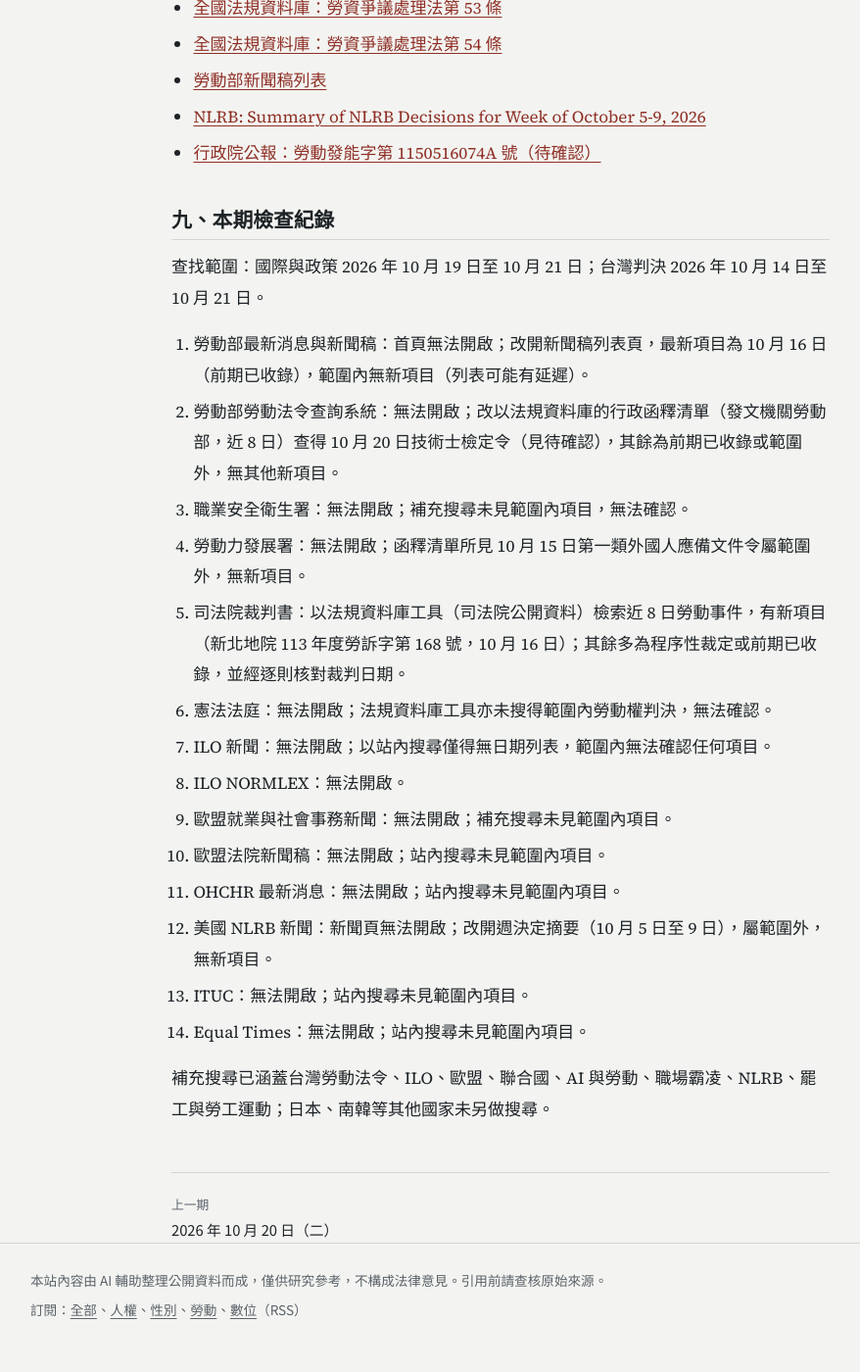
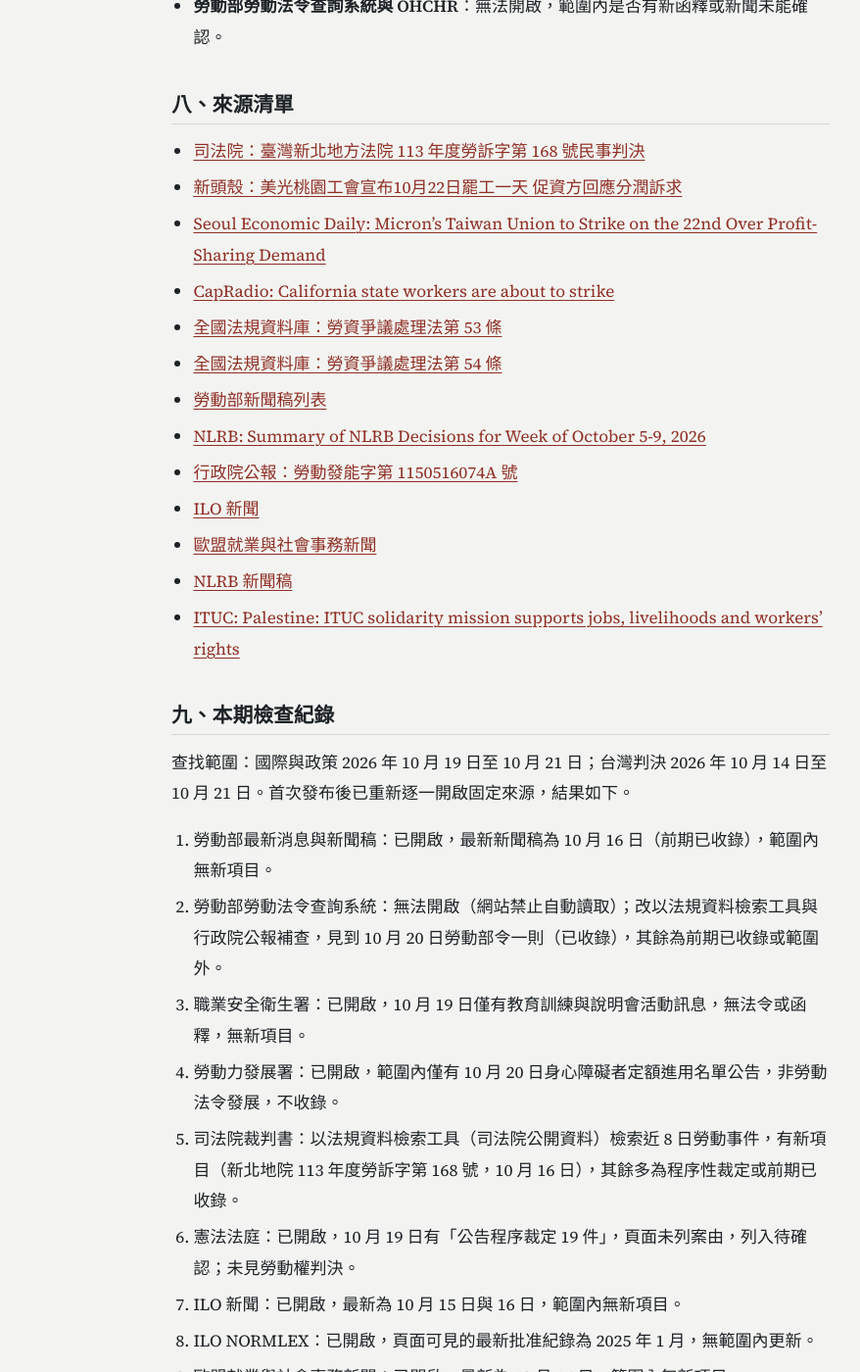
Before and after one commit to chadfan1004/Newsletter-for-international-human-rights-law-gender-theory-and-labour-law, a Jekyll site: the page built from _posts/2026-10-21-labour.md, in a window 1280 px wide and 1400 px high, scrolled down 4694 px. Shown: the whole window at 98% size, without its empty margins (129-1007 px from the left). Built offline with Jekyll 4.4.1, drawn with Linux system fonts in a browser that asks for light colours; some of the changed text lies outside the part shown.

Commit message:
Update labour 2026-10-21 after re-checking sources

```diff
--- a/_posts/2026-10-21-labour.md
+++ b/_posts/2026-10-21-labour.md
@@ -4,12 +4,12 @@
 date: 2026-10-21 04:00:00 +0800
 categories: [labour]
 tags: [罷工, 工會, 勞動事件, 勞基法, 台灣]
-summary: "美光桃園工會宣布 10 月 22 日罷工一天，要求資方具體回應分潤訴求；新北地院判決認定按件計酬的車縫作業員與公司間為承攬而非勞動契約；加州 SEIU Local 1000 預定 10 月 21 日發動一日罷工。本期多數官方來源網站無法開啟，詳見檢查紀錄。"
+summary: "美光桃園工會宣布 10 月 22 日罷工一天，要求資方具體回應分潤訴求；新北地院判決認定按件計酬的車縫作業員與公司間為承攬而非勞動契約；加州 SEIU Local 1000 預定 10 月 21 日發動一日罷工。"
 ---
 
 > 本期查找範圍：國際與政策發展為台北時間 2026 年 10 月 19 日至 10 月 21 日（週三，往前 48 小時）；台灣法院判決為 2026 年 10 月 14 日至 10 月 21 日新公開者。10 月 20 日出刊的前期已收錄的項目不重複列入。
 >
-> 提醒：本期執行環境無法開啟多數固定來源首頁（需權限而無人核准），ILO、歐盟、聯合國、憲法法庭等欄目的「本日無新發展」僅代表在可查得的來源中未確認到範圍內項目，不代表確定沒有，請見第九節檢查紀錄。
+> 提醒：本期於首次發布後已重新逐一檢查固定來源。勞動部法令查詢系統（網站禁止自動讀取）與 OHCHR（讀取錯誤）仍無法開啟，這兩項的結論僅供參考，請見第九節檢查紀錄。
 
 ## 一、今日重點
 
@@ -21,7 +21,13 @@
 
 ### 法令與函釋
 
-本日無在範圍內可確認的新函釋或修法。勞動部令「技術士技能檢定職業潛水職類申請檢定資格」之修正（10 月 20 日）因無法開啟原始頁面，列入第七節待確認。
+**修正「技術士技能檢定職業潛水職類申請檢定資格」（勞動部 115 年 10 月 20 日勞動發能字第 1150516074A 號）｜2026 年 10 月 20 日**
+
+- 摘要：勞動部於 10 月 20 日公告修正職業潛水職類技術士技能檢定的申請檢定資格，自公告日起生效，刊登於行政院公報第 32 卷第 194 期。公報頁面僅載明標題、字號與生效方式，具體修正內容本期未能取得。
+- 法律意義：屬依行政程序法第 159 條第 2 項第 2 款公告的行政規則，規範技能檢定的報考資格，與勞動關係本身距離較遠；從事潛水作業的事業單位在僱用及訓練潛水人員時，宜留意報考資格變動對證照取得的影響。
+- 來源：[行政院公報](https://gazette.nat.gov.tw/egFront/detail.do?metaid=168987)
+
+其餘本日無在範圍內可確認的新函釋或修法。
 
 ### 勞動法庭判決
 
@@ -39,19 +45,19 @@
 
 ### ILO
 
-本日無新發展（未能於原始頁面確認範圍內項目）。
+本日無新發展。ILO 新聞頁最新三則為 10 月 15 日與 16 日（10 月 16 日東南亞移工招募一則已於前期收錄）；NORMLEX 頁面可見的最新批准紀錄為 2025 年 1 月，無範圍內更新。
 
 ### 聯合國
 
-本日無新發展（未能於原始頁面確認範圍內項目）。
+本日無新發展（OHCHR 頁面無法開啟，未能確認）。
 
 ### 歐盟
 
-本日無新發展（未能於原始頁面確認範圍內項目）。
+本日無新發展。歐盟就業與社會事務新聞最新為 10 月 16 日與 10 月 13 日，歐盟法院新聞稿頁面未載明日期，未見可確認屬範圍內的勞動案件。
 
 ### 其他國家
 
-本日無新發展。美國 NLRB 官網可開啟的最新週決定摘要為 10 月 5 日至 9 日，屬範圍外。
+本日無新發展。NLRB 新聞稿最新一則為 10 月 19 日的人事任命，無實體法律內容；可開啟的最新週決定摘要為 10 月 5 日至 9 日，屬範圍外。ITUC 10 月 19 日刊出秘書長訪問巴勒斯坦的聲援任務報導，屬倡議性質，未涉及具體法律或政策變動，故不收錄。
 
 ## 四、勞工運動與罷工
 
@@ -84,9 +90,9 @@
 
 ## 七、待確認
 
-- **勞動部令「修正技術士技能檢定職業潛水職類申請檢定資格，並自即日生效」（勞動發能字第 1150516074A 號，日期 2026 年 10 月 20 日）**：僅在法規資料檢索工具的行政院公報清單中看到標題、字號與日期，開啟公報原始頁面時需要權限而失敗，未能核對。內容屬技能檢定資格，與勞動法核心議題關聯較低。連結：[行政院公報](https://gazette.nat.gov.tw/egFront/detail.do?metaid=168987)
 - **加州 SEIU Local 1000 罷工是否實際進行**：截稿時僅有 10 月 20 日的預告報導。
-- **ILO、歐盟、聯合國、憲法法庭等來源**：因無法開啟首頁而未能確認範圍內是否有新項目。
+- **憲法法庭 10 月 19 日「公告程序裁定 19 件」**：首頁只列標題，未顯示案由，無法判斷是否涉及勞動權。
+- **勞動部勞動法令查詢系統與 OHCHR**：無法開啟，範圍內是否有新函釋或新聞未能確認。
 
 ## 八、來源清單
 
@@ -98,25 +104,29 @@
 - [全國法規資料庫：勞資爭議處理法第 54 條](https://law.moj.gov.tw/LawClass/LawSingle.aspx?pcode=N0020007&flno=54)
 - [勞動部新聞稿列表](https://www.mol.gov.tw/1607/1632/1633/)
 - [NLRB: Summary of NLRB Decisions for Week of October 5-9, 2026](https://www.nlrb.gov/cases-decisions/weekly-summaries-decisions/summary-of-nlrb-decisions-for-week-of-october-5-9-2026)
-- [行政院公報：勞動發能字第 1150516074A 號（待確認）](https://gazette.nat.gov.tw/egFront/detail.do?metaid=168987)
+- [行政院公報：勞動發能字第 1150516074A 號](https://gazette.nat.gov.tw/egFront/detail.do?metaid=168987)
+- [ILO 新聞](https://www.ilo.org/resource/news)
+- [歐盟就業與社會事務新聞](https://employment-social-affairs.ec.europa.eu/news)
+- [NLRB 新聞稿](https://www.nlrb.gov/news-publications/news/news-releases)
+- [ITUC: Palestine: ITUC solidarity mission supports jobs, livelihoods and workers' rights](https://www.ituc-csi.org/palestine-ituc-solidarity-mission)
 
 ## 九、本期檢查紀錄
 
-查找範圍：國際與政策 2026 年 10 月 19 日至 10 月 21 日；台灣判決 2026 年 10 月 14 日至 10 月 21 日。
+查找範圍：國際與政策 2026 年 10 月 19 日至 10 月 21 日；台灣判決 2026 年 10 月 14 日至 10 月 21 日。首次發布後已重新逐一開啟固定來源，結果如下。
 
-1. 勞動部最新消息與新聞稿：首頁無法開啟；改開新聞稿列表頁，最新項目為 10 月 16 日（前期已收錄），範圍內無新項目（列表可能有延遲）。
-2. 勞動部勞動法令查詢系統：無法開啟；改以法規資料庫的行政函釋清單（發文機關勞動部，近 8 日）查得 10 月 20 日技術士檢定令（見待確認），其餘為前期已收錄或範圍外，無其他新項目。
-3. 職業安全衛生署：無法開啟；補充搜尋未見範圍內項目，無法確認。
-4. 勞動力發展署：無法開啟；函釋清單所見 10 月 15 日第一類外國人應備文件令屬範圍外，無新項目。
-5. 司法院裁判書：以法規資料庫工具（司法院公開資料）檢索近 8 日勞動事件，有新項目（新北地院 113 年度勞訴字第 168 號，10 月 16 日）；其餘多為程序性裁定或前期已收錄，並經逐則核對裁判日期。
-6. 憲法法庭：無法開啟；法規資料庫工具亦未搜得範圍內勞動權判決，無法確認。
-7. ILO 新聞：無法開啟；以站內搜尋僅得無日期列表，範圍內無法確認任何項目。
-8. ILO NORMLEX：無法開啟。
-9. 歐盟就業與社會事務新聞：無法開啟；補充搜尋未見範圍內項目。
-10. 歐盟法院新聞稿：無法開啟；站內搜尋未見範圍內項目。
-11. OHCHR 最新消息：無法開啟；站內搜尋未見範圍內項目。
-12. 美國 NLRB 新聞：新聞頁無法開啟；改開週決定摘要（10 月 5 日至 9 日），屬範圍外，無新項目。
-13. ITUC：無法開啟；站內搜尋未見範圍內項目。
-14. Equal Times：無法開啟；站內搜尋未見範圍內項目。
+1. 勞動部最新消息與新聞稿：已開啟，最新新聞稿為 10 月 16 日（前期已收錄），範圍內無新項目。
+2. 勞動部勞動法令查詢系統：無法開啟（網站禁止自動讀取）；改以法規資料檢索工具與行政院公報補查，見到 10 月 20 日勞動部令一則（已收錄），其餘為前期已收錄或範圍外。
+3. 職業安全衛生署：已開啟，10 月 19 日僅有教育訓練與說明會活動訊息，無法令或函釋，無新項目。
+4. 勞動力發展署：已開啟，範圍內僅有 10 月 20 日身心障礙者定額進用名單公告，非勞動法令發展，不收錄。
+5. 司法院裁判書：以法規資料檢索工具（司法院公開資料）檢索近 8 日勞動事件，有新項目（新北地院 113 年度勞訴字第 168 號，10 月 16 日），其餘多為程序性裁定或前期已收錄。
+6. 憲法法庭：已開啟，10 月 19 日有「公告程序裁定 19 件」，頁面未列案由，列入待確認；未見勞動權判決。
+7. ILO 新聞：已開啟，最新為 10 月 15 日與 16 日，範圍內無新項目。
+8. ILO NORMLEX：已開啟，頁面可見的最新批准紀錄為 2025 年 1 月，無範圍內更新。
+9. 歐盟就業與社會事務新聞：已開啟，最新為 10 月 16 日，範圍內無新項目。
+10. 歐盟法院新聞稿：已開啟，頁面未載明日期，未見可確認屬範圍內的勞動案件。
+11. OHCHR 最新消息：無法開啟（讀取錯誤，重試兩個網址均失敗）。
+12. 美國 NLRB 新聞：已開啟，最新為 10 月 19 日人事任命，無實體法律內容，無新項目。
+13. ITUC：已開啟，最新為 10 月 19 日巴勒斯坦聲援任務報導，屬倡議性質，不收錄。
+14. Equal Times：已開啟，該媒體已於 2025 年 12 月停刊，無新項目。
 
 補充搜尋已涵蓋台灣勞動法令、ILO、歐盟、聯合國、AI 與勞動、職場霸凌、NLRB、罷工與勞工運動；日本、南韓等其他國家未另做搜尋。
```
